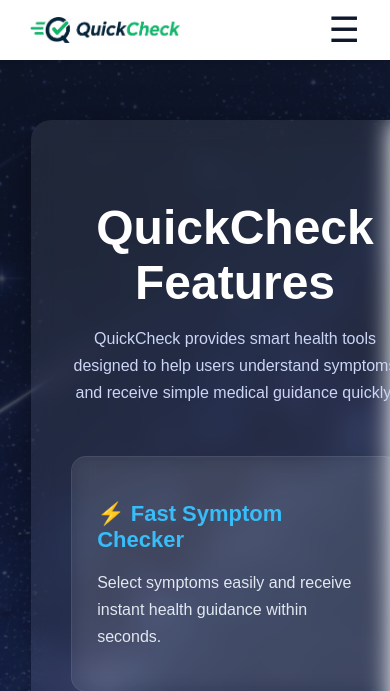
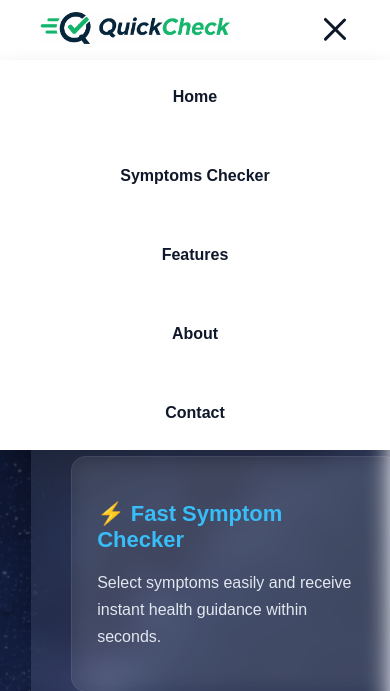
Before and after one commit to izekoriwinosa858-cloud/QuickCheck, a Flask app: page /features in a window 390 px wide, after a click that opens the changed part; the page is wider, and only the part inside the window is pictured. Shown: the top 691 px of that part. Run offline with Flask 3, Linux system fonts and the light colour scheme.

Commit message:
Improved responsive navbar

```diff
--- a/static/featurestyle.css
+++ b/static/featurestyle.css
@@ -4,47 +4,6 @@ body {
     color: white;
 }
 
-/* NAVBAR */
-nav{
-    display: flex;
-    justify-content: space-between;
-    align-items: center;
-    background-color: white;
-    padding: 10px 30px;
-    box-shadow: 0 1px 3px rgba(0, 0, 0, 0.08);
-    position: sticky;
-    top: 0;
-    z-index: 1000;
-}
-
-nav ul {
-    list-style: none;
-    display: flex;
-    gap: 25px;
-    align-items: center;
-    margin: 0;
-    padding: 0;
-}
-
-nav ul li a{
-    color: #0f172a;
-    text-decoration: none;
-    font-weight: 500;
-    font-size: 16px;
-    padding: 6px 10px;
-    border-radius: 6px;
-    transition: 0.3s;
-}
-
-nav ul li a:hover {
-    background-color: #f1f5f9;
-}
-
-/* LOGO */
-nav img{
-    width: 190px;
-    height: auto;
-}
 
 /* HERO BACKGROUND */
 
--- a/static/navbar.css
+++ b/static/navbar.css
@@ -1,116 +1,166 @@
 /* ================= NAVBAR ================= */
-nav{
-    display: flex;
-    justify-content: space-between;
-    align-items: center;
-    background-color: white;
-    padding: 10px 30px;
-    box-shadow: 0 1px 3px rgba(0, 0, 0, 0.08);
-    position: sticky;
-    top: 0;
-    z-index: 1000;
+.navbar{
+    display:flex;
+    justify-content:space-between;
+    align-items:center;
+
+    background:#ffffff;
+
+    padding:12px 40px;
+
+    box-shadow:0 2px 10px rgba(0,0,0,0.08);
+
+    position:sticky;
+    top:0;
+    z-index:1000;
 }
 
-nav img{
+/* Logo */
 
+.logo img{
     width:190px;
+    height:auto;
 }
 
-/* Hide checkbox */
+/* Hide Checkbox */
 
 #menu-toggle{
-
     display:none;
 }
 
-/* Hamburger */
+/* Hide Hamburger on Desktop */
 
 .hamburger{
+    display:none;
+}
 
-    display:none;
+/* Navigation */
 
-    font-size:35px;
+.nav-menu{
+    display:flex;
+    align-items:center;
 
-    cursor:pointer;
+    list-style:none;
+
+    gap:25px;
+
+    margin:0;
+    padding:0;
+}
+
+.nav-menu li a{
+
+    text-decoration:none;
 
     color:#0f172a;
+
+    font-size:16px;
+
+    font-weight:600;
+
+    padding:8px 14px;
+
+    border-radius:8px;
+
+    transition:0.3s;
 }
 
-/* Desktop */
+.nav-menu li a:hover{
 
-.nav-links{
+    background:#f1f5f9;
+}
+/* ==========================
+   MOBILE (Phones Only)
+========================== */
 
-    list-style: none;
-    display: flex;
-    gap: 25px;
-    align-items: center;
+@media screen and (max-width: 768px){
 
+    /* Show the hamburger */
+    .hamburger{
+        display:flex;
+        flex-direction:column;
+        justify-content:space-between;
+        width:30px;
+        height:22px;
+        cursor:pointer;
     }
 
-.nav-links li a{
-
-    color: #0f172a;
-    text-decoration: none;
-    font-weight: 500;
-    padding: 6px 10px;
-    border-radius: 6px;
-    transition: 0.3s;
-
+    /* Draw the 3 lines */
+    .hamburger span{
+        width:100%;
+        height:3px;
+        background:#0f172a;
+        border-radius:5px;
+        transition:0.3s;
     }
 
-.nav-links li a:hover{
-
-    background-color: #f1f5f9;
-}
-
-/* ================= PHONE ================= */
-
-@media (max-width:600px){
-
-    .hamburger{
-
-        display:block;
-    }
-
-    .nav-links{
-
-        display:none;
-
+    /* Hide the menu by default */
+    .nav-menu{
     position:absolute;
-
-        top:75px;
-
+    top:100%;
     left:0;
 
     width:100%;
 
     background:white;
 
+    display:none;
+
     flex-direction:column;
 
-        text-align:center;
+    align-items:center;
 
-        box-shadow:0 8px 20px rgba(0,0,0,.15);
+    padding:10px 0;
+
+    box-shadow:0 8px 20px rgba(0,0,0,.12);
+
+    animation: slideDown .3s ease;
 }
 
-    .nav-links li{
-
-        padding:15px 0;
-
-        border-bottom:1px solid #eee;
+    .nav-menu li{
+        width:100%;
+        text-align:center;
     }
 
-    /* Checkbox controls menu */
+    .nav-menu li a{
+        display:block;
+        padding:18px;
+    }
 
-    #menu-toggle:checked ~ .nav-links{
-
+    /* Show the menu when checkbox is checked */
+    #menu-toggle:checked ~ .nav-menu{
         display:flex;
     }
 
-    nav img{
+}
+/* ==========================
+   HAMBURGER ANIMATION
+========================== */
 
-        width:150px;
+/* Top line */
+#menu-toggle:checked + .hamburger span:nth-child(1){
+    transform: rotate(45deg) translate(6px, 6px);
 }
 
+/* Middle line */
+#menu-toggle:checked + .hamburger span:nth-child(2){
+    opacity: 0;
+}
+
+/* Bottom line */
+#menu-toggle:checked + .hamburger span:nth-child(3){
+    transform: rotate(-45deg) translate(7px, -7px);
+}
+@keyframes slideDown{
+
+    from{
+        opacity:0;
+        transform:translateY(-10px);
+    }
+
+    to{
+        opacity:1;
+        transform:translateY(0);
+    }
 
 }
--- a/templates/includes/navbar.html
+++ b/templates/includes/navbar.html
@@ -1,20 +1,22 @@
-<!DOCTYPE html>
-<html lang="en">
-<head>
-    <meta charset="UTF-8">
-    <meta name="viewport" content="width=device-width, initial-scale=1.0">
-    <title>Document</title>
-</head>
-<body>
-  <nav>
-    <img src="{{ url_for('static', filename='img/quickcheck.png') }}">
-<!-- Hamburger Icon -->
+<nav class="navbar">
+
+    <!-- Logo -->
+    <a href="/" class="logo">
+        <img src="{{ url_for('static', filename='img/quickcheck.png') }}" alt="QuickCheck Logo">
+    </a>
+
+    <!-- Hidden Checkbox -->
+    <input type="checkbox" id="menu-toggle">
+
+    <!-- Hamburger Icon -->
     <label for="menu-toggle" class="hamburger">
-        ☰
+        <span></span>
+        <span></span>
+        <span></span>
     </label>
 
     <!-- Navigation Links -->
-    <ul class="nav-links">
+    <ul class="nav-menu">
 
         <li><a href="/">Home</a></li>
 
@@ -29,6 +31,3 @@
     </ul>
 
 </nav>
-
-</body>
-</html>
```
Also changed, not shown: static/aboutstyle.css (+0 -38 lines), static/contactstyle.css (+0 -37 lines), static/indexstyle.css (+2 -32 lines), static/resultstyle.css (+2 -32 lines), static/symptomstyle.css (+1 -32 lines). Lines whose indentation alone changed are shown as unchanged.
